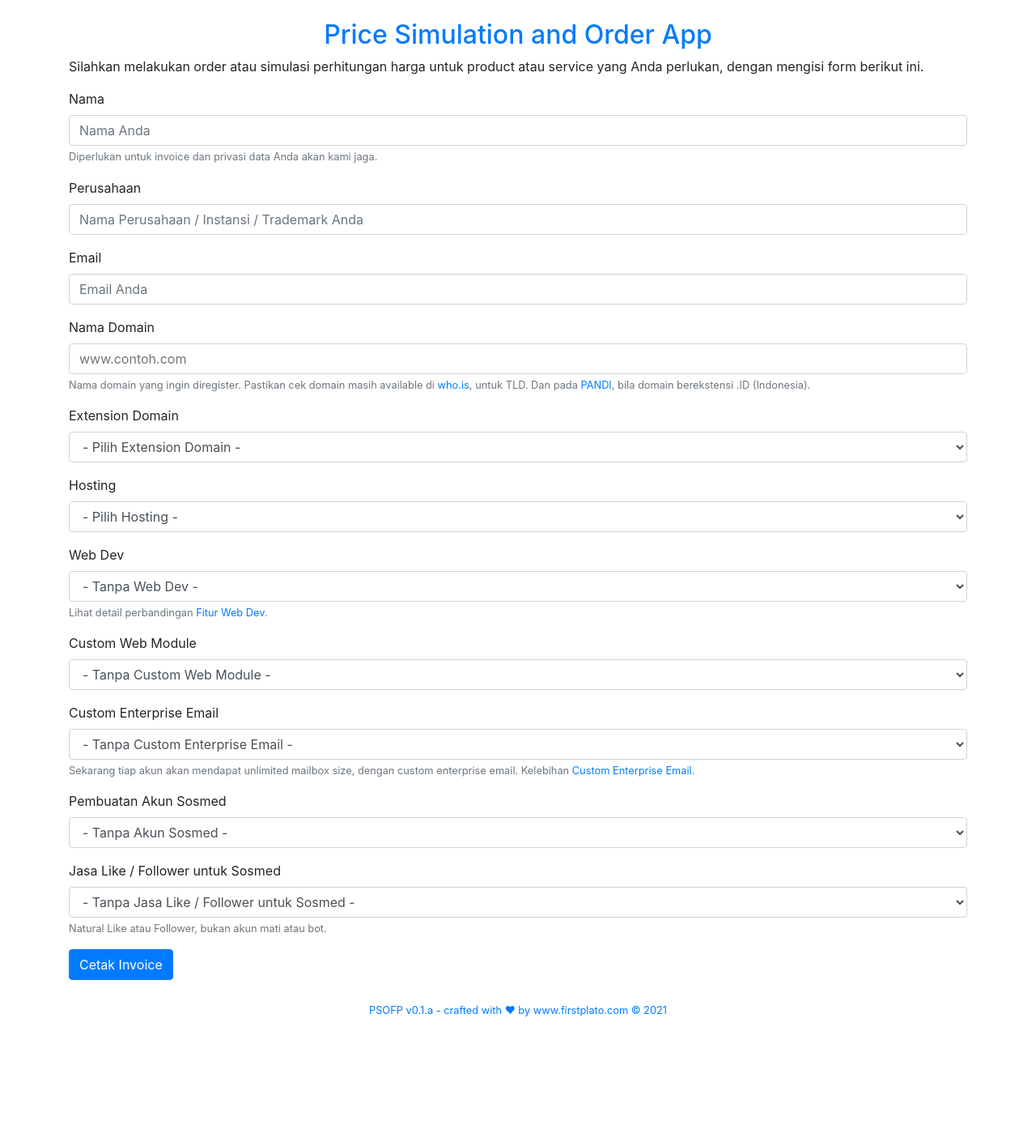
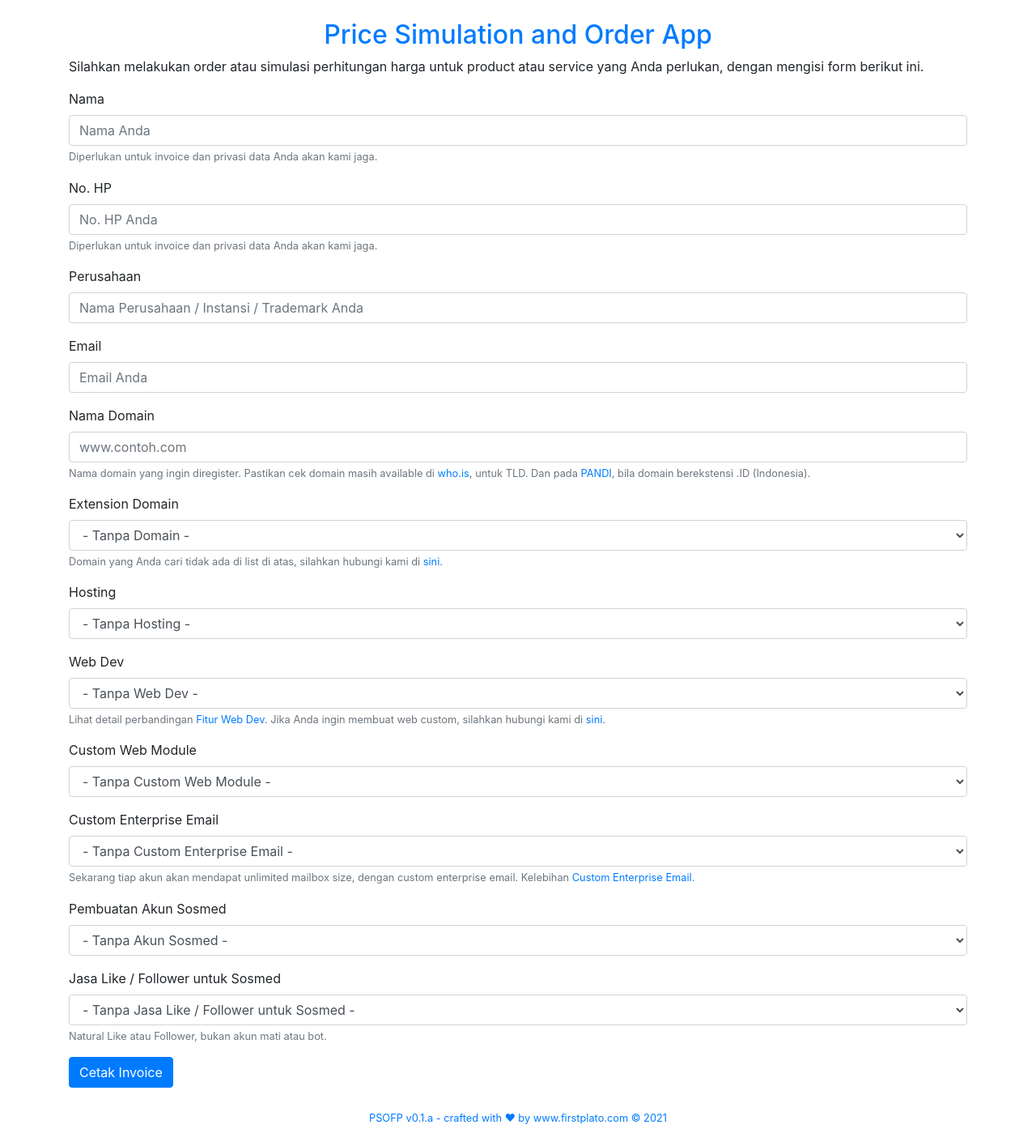
Before and after one commit to ipang-dwi/psofp, a PHP site: page / in a window 1280 px wide. Shown: the whole page at 81% size. Before the commit the page ends 1255 px from the top, so only its background shows below. Run offline with PHP 8.4, Linux system fonts and the light colour scheme.

Commit message:
Update index.php

```diff
--- a/index.php
+++ b/index.php
@@ -1,7 +1,7 @@
 <!DOCTYPE html>
 <html lang="en">
 <head>
-  <link rel="icon" href="https://www.firstplato.com/favicon.ico">
+  <link rel="icon" href="https://www.firstplato.com/img/favicon.ico">
   <title>Price Simulation and Order App - Firstplato - www.firstplato.com</title>
   <meta charset="utf-8">
   <meta name="viewport" content="width=device-width, initial-scale=1">
@@ -23,6 +23,11 @@
     <small id="nameHelp" class="form-text text-muted">Diperlukan untuk invoice dan privasi data Anda akan kami jaga.</small>
   </div>
   <div class="form-group">
+    <label for="hp">No. HP</label>
+    <input type="number" class="form-control" id="hp" aria-describedby="noHelp" placeholder="No. HP Anda" required />
+    <small id="nameHelp" class="form-text text-muted">Diperlukan untuk invoice dan privasi data Anda akan kami jaga.</small>
+  </div>
+  <div class="form-group">
     <label for="usaha">Perusahaan</label>
     <input type="text" class="form-control" id="usaha" aria-describedby="workHelp" placeholder="Nama Perusahaan / Instansi / Trademark Anda" required />
   </div>
@@ -38,7 +43,7 @@
   <div class="form-group">
     <label for="ext">Extension Domain</label>
     <select class="form-control" id="ext" onchange="myFunction()">
-	   <option value=0>- Pilih Extension Domain -</option>
+	   <option value=0>- Tanpa Domain -</option>
       <option value=168001>.COM - Rp. 168.001 / Tahun</option>
       <option value=168002>.NET - Rp. 168.002 / Tahun</option>
       <option value=168003>.ORG - Rp. 168.003 / Tahun</option>
@@ -46,38 +51,47 @@
       <option value=168005>.TECH - Rp. 168.005 / Tahun</option>
       <option value=275000>.ID - Rp. 275.000 / Tahun</option>
       <option value=160000>.CO.ID - Rp. 160.000 / Tahun</option>
-      <option value=90001>.AC.ID - Rp. 90.001 / Tahun</option>
-	  <option value=90002>.OR.ID - Rp. 90.002 / Tahun</option>
-      <option value=90003>.WEB.ID - Rp. 90.003 / Tahun</option>
-      <option value=90004>.SCH.ID - Rp. 90.004 / Tahun</option>
+      <option value=137000>.AC.ID - Rp. 137.000 / Tahun</option>
+	  <option value=97001>.OR.ID - Rp. 97.001 / Tahun</option>
+      <option value=97002>.WEB.ID - Rp. 97.002 / Tahun</option>
+      <option value=97003>.SCH.ID - Rp. 97.003 / Tahun</option>
+      <option value=15001>.MY.ID - Rp. 15.001 / Tahun</option>
     </select>
+    <small id="webemHelp" class="form-text text-muted">Domain yang Anda cari tidak ada di list di atas, silahkan hubungi kami di <a href="https://wa.me/628999302702?text=Saya%20tertarik%20untuk%20melakukan%20order%20custom%20domain%20di%20FirstPlato." target="_blank">sini</a>.</small>
   </div>
    <div class="form-group">
     <label for="hosting">Hosting</label>
     <select class="form-control" id="hosting" onchange="myFunction()">
-	   <option value=0>- Pilih Hosting -</option>
+	   <option value=0>- Tanpa Hosting -</option>
+	  <option value=100000>Shared Hosting 1GB SSD Tanpa Panel - Rp. 100.000 / Tahun</option>
+	  <option value=200001>Shared Hosting 3GB SSD Tanpa Panel - Rp. 200.001 / Tahun</option>
+	  <option value=200002>Shared Hosting 3GB SSD CyberPanel - Rp. 200.002 / Tahun</option>
       <option value=600000>Shared Hosting 1GB SSD - Rp. 600.000 / Tahun</option>
       <option value=1100000>Shared Hosting 5GB SSD - Rp. 1.100.000 / Tahun</option>
-      <option value=2000000>VPS 1 CPU 2GB RAM 20GB SSD  - Rp. 2.000.000 / Tahun</option>
-	  <option value=3500000>VPS 1 CPU 4GB RAM 55GB SSD - Rp. 3.500.000 / Tahun</option>
+      <option value=2900000>VPS 1 CPU 1GB RAM 25GB SSD  - Rp. 2.900.000 / Tahun</option>
+	  <option value=5300000>VPS 1 CPU 2GB RAM 50GB SSD - Rp. 5.300.000 / Tahun</option>
     </select>
   </div>
    <div class="form-group">
     <label for="webdev">Web Dev</label>
     <select class="form-control" id="webdev" onchange="myFunction()">
       <option value=0>- Tanpa Web Dev -</option>
-      <option value=3500000>Lite Enterprise Web Dev - Rp. 3.500.000</option>
+      <option value=730001>UMKM Web Dev - Rp. 730.001</option>
+      <option value=730002>Charity, Social and Educational Purpose Web Dev - Rp. 730.002</option>
+      <option value=2000001>School and Academic Profile Web Dev - Rp. 2.000.001</option>
+      <option value=2000002>Personal or Portfolio Web Dev - Rp. 2.000.002</option>
+      <option value=3900000>Lite Enterprise Web Dev - Rp. 3.900.000</option>
       <option value=6000000>Medium Enterprise Web Dev - Rp. 6.000.000</option>
 	  <option value=10000000>Big Enterprise Web Dev - Rp. 10.000.000</option>
     </select>
-	<small id="webemHelp" class="form-text text-muted">Lihat detail perbandingan <a href="#" data-toggle="modal" data-target="#myModal2">Fitur Web Dev</a>.</small>
+	<small id="webemHelp" class="form-text text-muted">Lihat detail perbandingan <a href="#" data-toggle="modal" data-target="#myModal2">Fitur Web Dev</a>. Jika Anda ingin membuat web custom, silahkan hubungi kami di <a href="https://wa.me/628999302702?text=Saya%20tertarik%20untuk%20melakukan%20order%20custom%20web%20di%20FirstPlato." target="_blank">sini</a>.</small>
   </div>
    <div class="form-group">
     <label for="webmod">Custom Web Module</label>
     <select class="form-control" id="webmod" onchange="myFunction()">
       <option value=0>- Tanpa Custom Web Module -</option>
-	  <option value=350000>Micro Custom Web Module - Rp. 350.000</option>
-      <option value=1000000>Lite Custom Web Module - Rp. 1.000.000</option>
+	  <option value=750000>Micro Custom Web Module - Rp. 750.000</option>
+      <option value=1500000>Lite Custom Web Module - Rp. 1.500.000</option>
       <option value=3000000>Medium Custom Web Module - Rp. 3.000.000</option>
 	  <option value=5000000>Big Custom Web Module - Rp. 5.000.000</option>
     </select>
@@ -86,10 +100,10 @@
     <label for="webem">Custom Enterprise Email</label>
     <select class="form-control" id="webem" onchange="myFunction()">
       <option value=0>- Tanpa Custom Enterprise Email -</option>
-	  <option value=500000>1-10 akun - Rp. 500.000</option>
-      <option value=1000000>11-50 - Rp. 1.000.000</option>
-      <option value=2000000>51-100 - Rp. 2.000.000</option>
-	  <option value=4000000>>100 - Rp. 4.000.000</option>
+	  <option value=750000>1-10 akun - Rp. 750.000 / Tahun</option>
+      <option value=1750000>11-50 - Rp. 1.750.000 / Tahun</option>
+      <option value=2750000>51-100 - Rp. 2.750.000 / Tahun</option>
+	  <option value=4000000>>100 - Rp. 4.000.000 / Tahun</option>
     </select>
 	<small id="webemHelp" class="form-text text-muted">Sekarang tiap akun akan mendapat unlimited mailbox size, dengan custom enterprise email. Kelebihan <a href="#" data-toggle="modal" data-target="#myModal">Custom Enterprise Email</a>.</small>
   </div>
```
